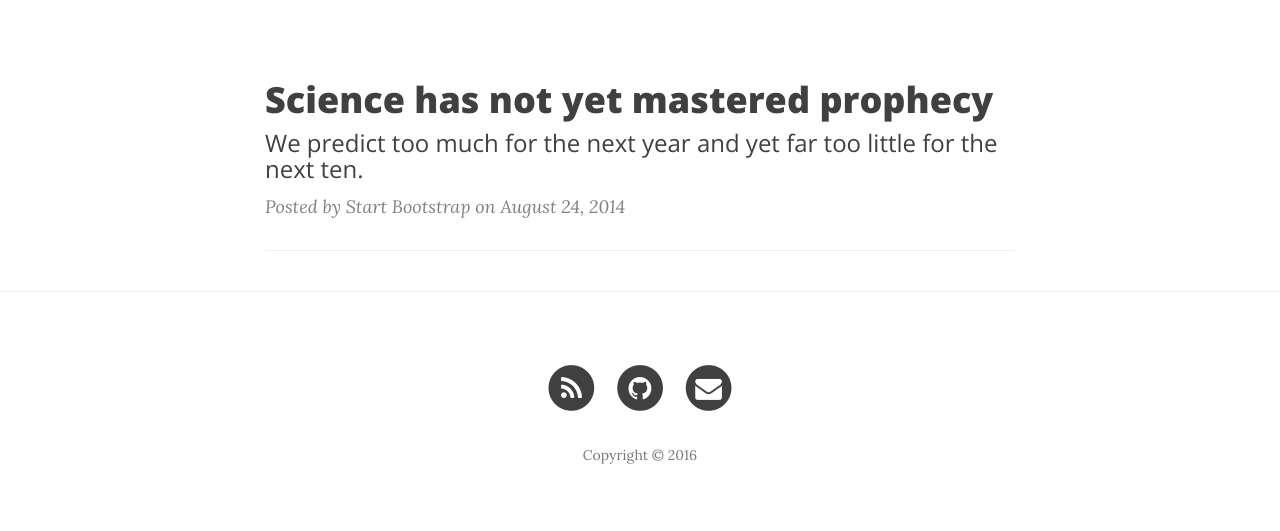
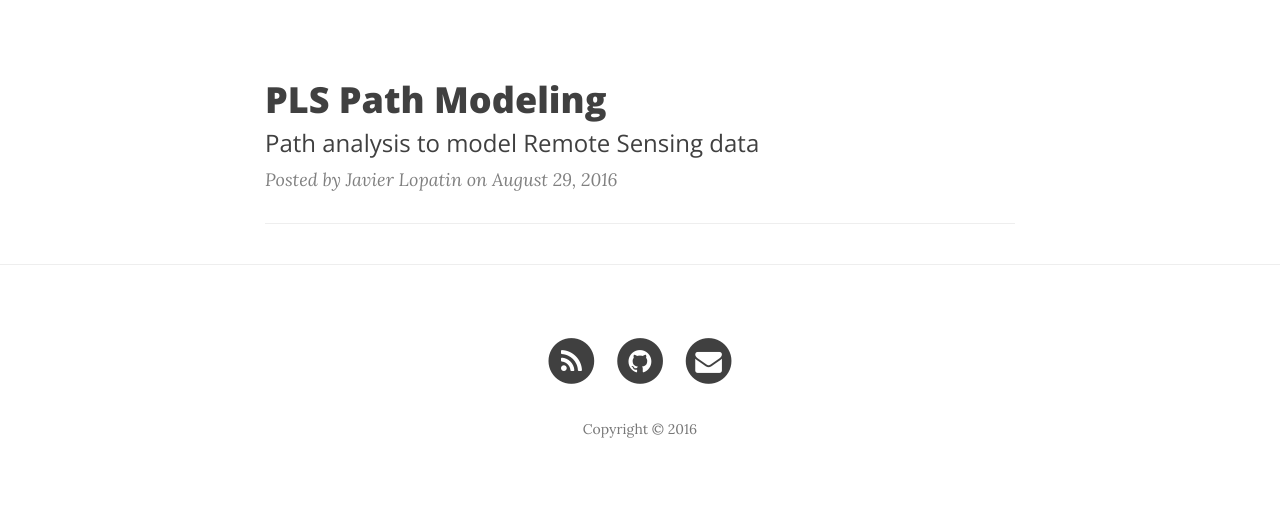
Before and after one commit to Remote-Sensing-of-Vegetation/Remote-Sensing-of-Vegetation.github.io, a Jekyll site: the page built from index.html, in a window 1280 px wide. Shown: the part 536-1067 px from the top of the page. Built offline with Jekyll 4.4.1, drawn with Linux system fonts in a browser that asks for light colours; nearby versions of some CDN libraries; the list of posts is cut into pages by our own code; after the commit the page ends 1041 px from its top, so only the background shows below that.

Commit message:
Update 2016-08-29-PLS-Path-Modelling-Tutorial.markdown

```diff
--- a/_posts/2016-08-29-PLS-Path-Modelling-Tutorial.markdown
+++ b/_posts/2016-08-29-PLS-Path-Modelling-Tutorial.markdown
@@ -1,10 +1,10 @@
 ---
 layout:     post
-title:      "Science has not yet mastered prophecy"
-subtitle:   "We predict too much for the next year and yet far too little for the next ten."
-date:       2014-08-24 12:00:00
-author:     "Start Bootstrap"
-header-img: "img/drone.jpg"
+title:      "PLS Path Modeling"
+subtitle:   "Path analysis to model Remote Sensing data"
+date:       2016-08-29 12:00:00
+author:     "Javier Lopatin"
+header-img: "_posts/PLS-Path-Modelling-Tutorial-Figures/output_4_0.png"
 ---
 
 
```
